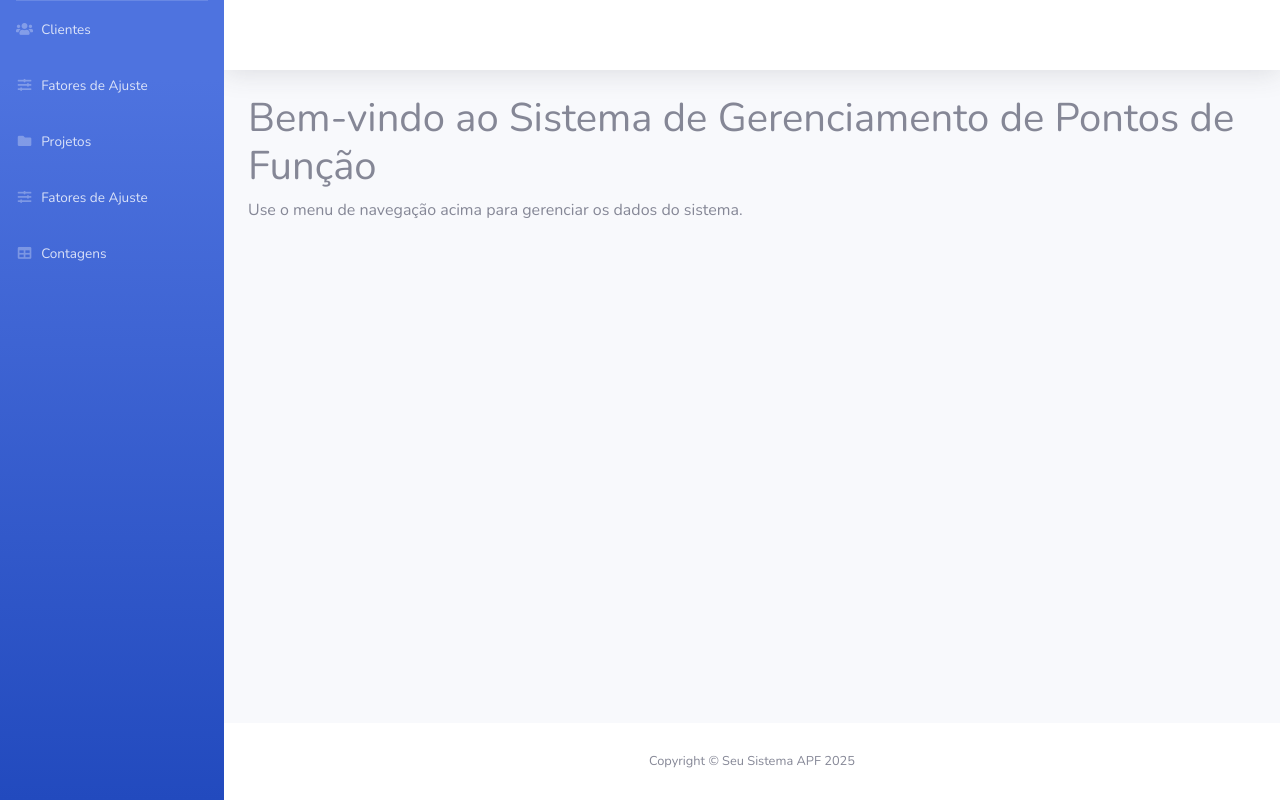
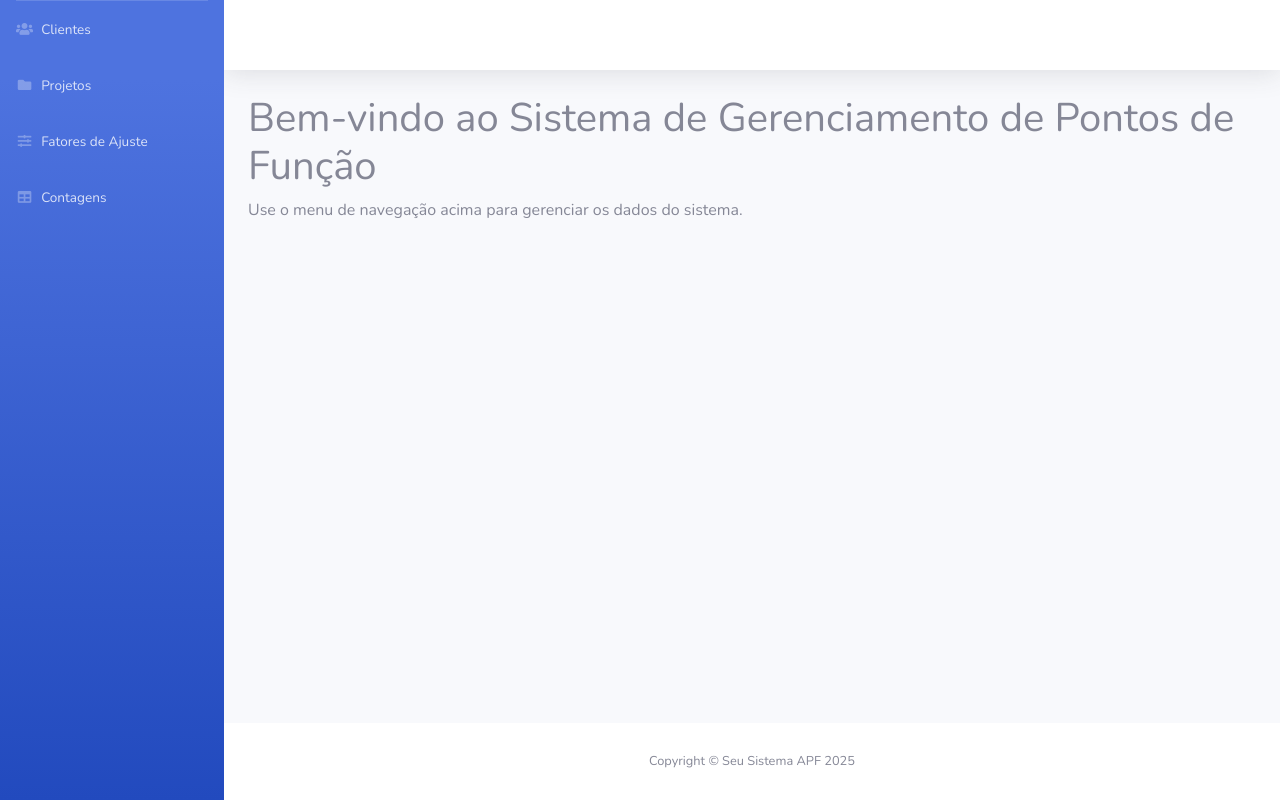
Before and after one commit to victorafarias/sistema-apf, a FastAPI app: page / in a window 1280 px wide. Run offline with FastAPI, Linux system fonts and the light colour scheme; parts of the project's set-up code (start-up, migrations or seed data) failed here and were passed over; some libraries are stand-ins or nearby versions.

Commit message:
Correções

```diff
--- a/templates/base.html
+++ b/templates/base.html
@@ -18,11 +18,6 @@
                 <a class="nav-link" href="/clientes">
                     <i class="fas fa-fw fa-users"></i>
                     <span>Clientes</span></a>
-            </li>
-            <li class="nav-item {% if 'fatores-ajuste' in request.url.path %}active{% endif %}">
-                <a class="nav-link" href="/fatores-ajuste">
-                    <i class="fas fa-fw fa-sliders-h"></i>
-                    <span>Fatores de Ajuste</span></a>
             </li>
             <li class="nav-item {% if 'projetos' in request.url.path %}active{% endif %}">
                 <a class="nav-link" href="/projetos">
```
Also changed, not shown: 1 other file.
